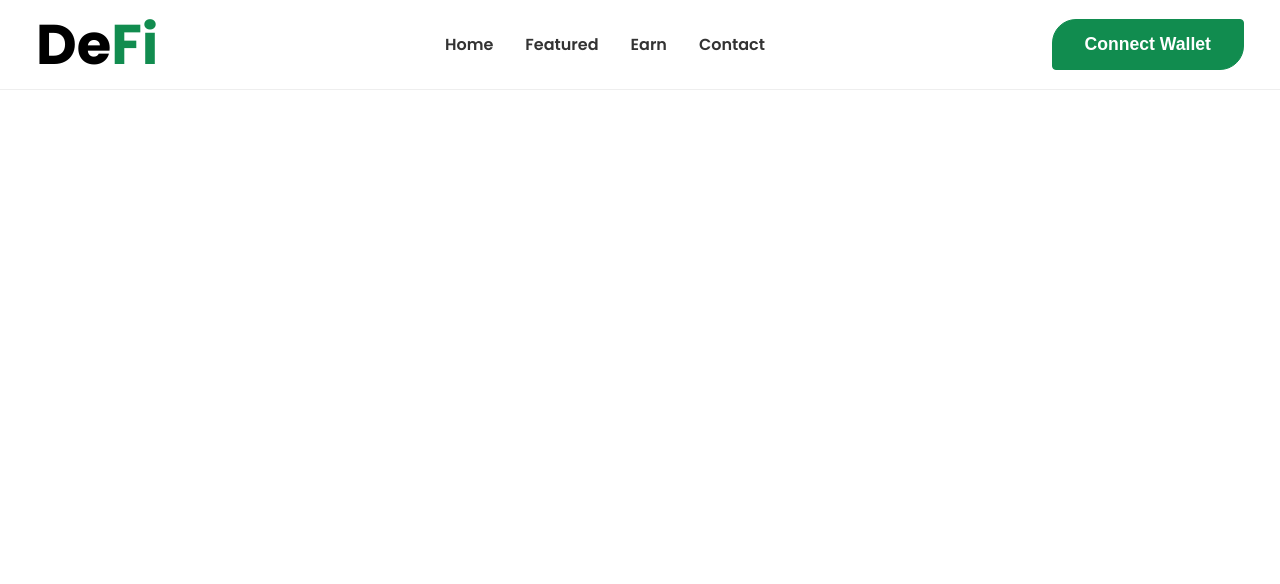
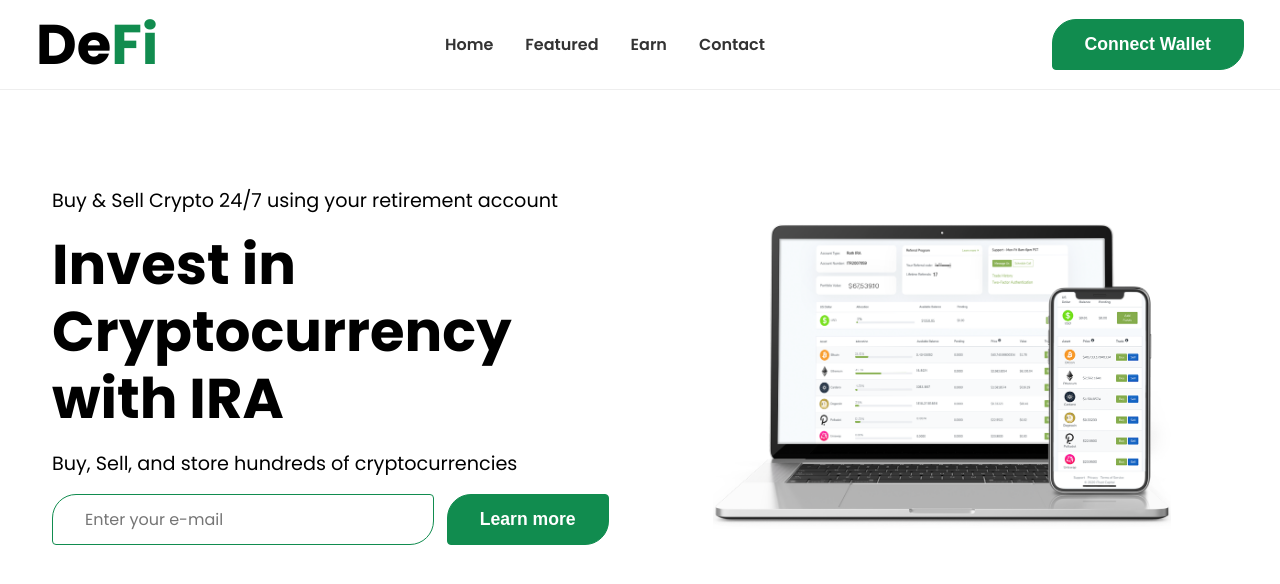
Before and after one commit to bubandrei/deficrypto, a React (Create React App) app: page / in a window 1280 px wide. Shown: the top 584 px of the page. Built offline with nearby package versions, Linux system fonts and the light colour scheme.

Commit message:
hero css

```diff
--- a/src/App.js
+++ b/src/App.js
@@ -1,4 +1,5 @@
 import React from "react";
+import Hero from "./components/Hero";
 import Navbar from "./components/Navbar";
 
 
@@ -6,6 +7,7 @@
   return (
     <>
       <Navbar />
+      <Hero />
     </>
   );
 }
--- /dev/null
+++ b/src/components/Hero.css
@@ -0,0 +1,34 @@
+.hero .container{
+    display: grid;
+    grid-template-columns: repeat(2,1fr);
+    margin: 4rem auto;
+    justify-content: center;
+    align-items: center;
+    padding: 1rem;
+}
+.hero .left{
+    padding: 1rem;
+}
+.hero h1{
+    padding: 1rem 0;
+}
+.hero .input-container{
+    padding: 1rem 0;
+}
+.hero .right{
+    padding: 1rem;
+}
+.hero img{
+    width: 100%;
+    display: flex;
+}
+.hero img{
+    max-width: 80%;
+    margin: auto;
+}
+@media screen and (max-width: 940px) {
+    .hero .container{
+        grid-template-columns: 1fr;
+        margin: 1rem 0;
+    }
+}
--- /dev/null
+++ b/src/components/Hero.js
@@ -0,0 +1,31 @@
+import React from "react";
+import './Hero.css';
+import Crypto from '../assets/hero-img.png';
+
+const Hero = () => {
+    return (
+        <div className="hero">
+            <div className="container">
+
+
+                <div className="left">
+                    <p>Buy & Sell Crypto 24/7 using your retirement account</p>
+                    <h1>Invest in Cryptocurrency with IRA</h1>
+                    <p>Buy, Sell, and store hundreds of cryptocurrencies</p>
+                    <div className="input-container">
+                        <input type='email' placeholder="Enter your e-mail" />
+                        <button className="btn">Learn more</button>
+                    </div>
+                </div>
+
+
+                <div className="right">
+                    <div className="img-container">
+                        <img src={Crypto} alt='' />
+                    </div>
+                </div>
+            </div>
+        </div>
+    )
+}
+export default Hero
```
Also changed, not shown: src/assets/hero-img.png (added).
